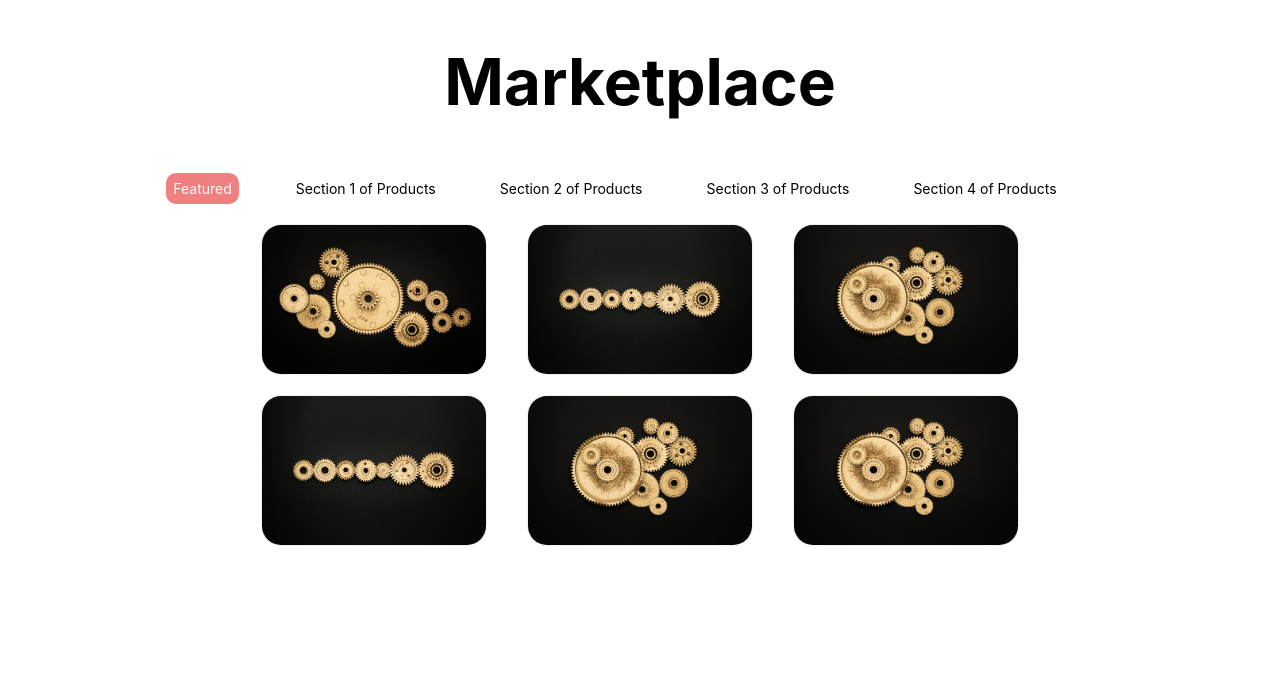
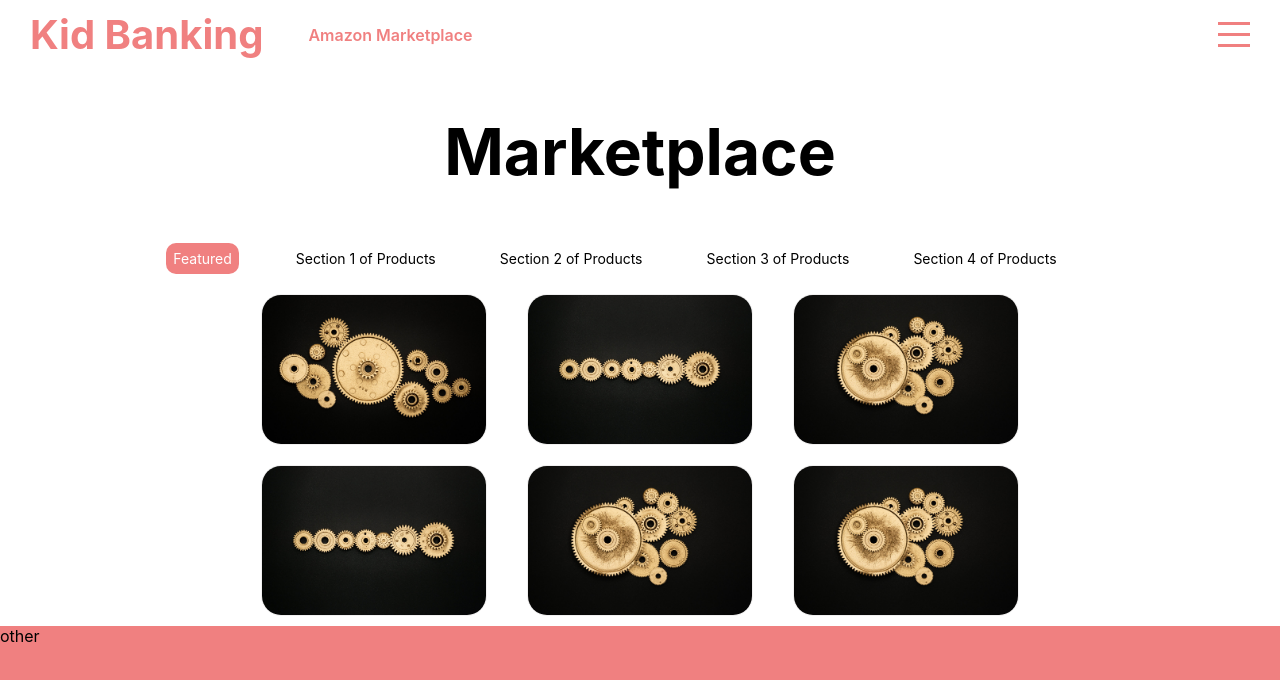
Before and after one commit to Bullmeza/piggybank, a React (Create React App) app in the folder Client/: page /marketplace in a window 1280 px wide. Shown: the top 680 px of the page. Built offline with nearby package versions, Linux system fonts and the light colour scheme.

Commit message:
Added topbar and switching between pages

```diff
--- a/Client/src/App.js
+++ b/Client/src/App.js
@@ -6,17 +6,32 @@ import Marketplace from "./components/marketplace/marketplace";
 import Settings from "./components/settings/settings";
 import Other from "./components/other/other";
 import Cart from "./components/cart/cart";
+import Topbar from "./components/topbar/Topbar";
+import Menu from "./components/menu/Menu";
+
+import "./app.scss"
+import { useState } from "react";
 
 function App() {
+
+  const [menuOpen,setMenuOpen] = useState(false);
+
   return (
+
+    <div className="extendPage">
       <Switch>
         <Route path="/" component={Login} exact />
+        <div className="app">
+        <Topbar menuOpen={menuOpen} setMenuOpen={setMenuOpen}/>
+        <Menu menuOpen={menuOpen} setMenuOpen={setMenuOpen}/>
         <Route path="/dashboard" component={Dashboard} />
         <Route path="/marketplace" component={Marketplace} />
         <Route path="/settings" component={Settings} />
         <Route path="/cart" component={Cart} />
         <Route component={Other} />
+        </div>
       </Switch>
+    </div>
   );
 }
 
--- /dev/null
+++ b/Client/src/app.scss
@@ -0,0 +1,32 @@
+.extendPage{
+
+    height: 100vh;
+
+    .app{
+
+        width: 100%;
+
+        /* Need to keep the topbar visible*/
+        height: calc(100vh - 70px);
+        background-color: lightcoral; // use theme colour normally from global
+        position: relative;
+
+        top: 70px; // Normally, this would be at 70px, without the scroll container existing
+        bottom: 0; // added to remove bottom portions
+        overflow-y: hidden;
+
+        overflow: hidden;
+
+        scrollbar-width: none; // for firefox
+
+        &::-webkit-scrollbar{
+            display: none; // for chrome, and etc...
+        }
+
+        /* Makes EACH (meaning of "*") component take up it's full height and section
+        on the page */
+        width: 100vw;
+        height: calc(100vh - 70px);
+    }
+
+}
--- /dev/null
+++ b/Client/src/components/menu/Menu.js
@@ -0,0 +1,34 @@
+import "./menu.scss"
+
+
+export default function Menu({ menuOpen, setMenuOpen }) {
+    return (
+
+        // if the menuOpen variable is true (which is possible from cliking the topbar menu three lines), make it use active class, so the menu is visible
+        <div className={"menu " + (menuOpen && "active") }>
+            <ul>
+
+                {/* Not the best practice, since normally you should components so you only need to call onClick function once.
+                Nonetheless, this onclick turns the menu off after the click a navigation area, so it gets out of the way.
+                i.e. you click a section, like "home", and it will take you there and make the menu sidebar disappear */}
+
+                <li onClick={()=>setMenuOpen(false)}>
+                    <a href="dashboard">Dashboard</a>
+                </li>
+                <li onClick={()=>setMenuOpen(false)}>
+                    <a href="marketplace">Marketplace</a>
+                </li>
+                <li onClick={()=>setMenuOpen(false)}>
+                    <a href="cart">Cart</a>
+                </li>
+                <li onClick={()=>setMenuOpen(false)}>
+                    <a href="settings">Settings</a>
+                </li>
+                <li onClick={()=>setMenuOpen(false)}>
+                    <a href="/ ">Logout</a>
+                </li>
+            </ul>
+
+        </div>
+    )
+}
--- /dev/null
+++ b/Client/src/components/menu/menu.scss
@@ -0,0 +1,65 @@
+.menu{
+    width: 300px;
+    height: 100vh;
+    background-color: lightcoral; // main colour
+
+    // keep the menu in a fixed position, even when scrolling
+    position: fixed;
+
+    // initial position is at the top right
+    top: 0;
+
+    // so basically it is off the screen at the very right intially (not visible)
+    right: -300px;
+
+    // bring the menu to the front so it's visible
+    z-index: 2;
+
+    // stops overdlow and completely takes up needed space
+    display: flex;
+
+    // i.e. it is flexing vertically to take up all the avaialble and allowed vertical space
+    flex-direction: column;
+    align-items: center;
+
+    //evenly spreads the space between items in the area
+    justify-content: center;
+
+    // showing a slow transition to make it an animation as the menu opens
+    transition: all 1s ease;
+
+    &.active{
+
+        // brings the menu bar into visibility, by moving it to the visible part of the screen
+        right: 0;
+    }
+
+    ul{
+        margin: 0;
+        padding: 0;
+        list-style: none; // removes the bullet point symbols from the list
+        font-size: 30px;
+        font-weight: 300;
+        color: white;
+
+        // makes the width of text 60% of total menu width. Helps to stop text from adjusting and becoming wider when it becomes bold.
+        width: 60%;
+
+        li{
+            margin-bottom: 25px;
+            a{
+                // inherits the font size and colors from the ul info above. Not from the global css file
+                font-size: inherit;
+                color: inherit;
+
+                text-decoration: none; // removes underline
+            }
+
+            &:hover{
+                font-weight: 500;
+            }
+
+        }
+    }
+
+}
--- /dev/null
+++ b/Client/src/components/topbar/Topbar.js
@@ -0,0 +1,27 @@
+import "./topbar.scss";
+
+// taking setMenuOpen and menuOpen as props from App.js
+// you use setMenuOpen as a function, and use menuOpen as a variable
+export default function Topbar({menuOpen, setMenuOpen}) {
+    return (
+        // if the menu is open (menuOpen is true), add active to the line, therefore, actively showing the menu
+        <div className={"topbar " + (menuOpen && "active")}>
+            <div className="wrapper">
+                <div className="left">
+                    <a href="dashboard" className="logo">Kid Banking</a>
+                    <div className="itemContainer">
+                        <a href={"https://amazon.com"} rel="noreferrer" target="_blank" className="social">Amazon Marketplace</a>
+                    </div>
+                </div>
+                <div className="right">
+                    {/* if they click the three lines, switch the menu from open to close or close to open, i.e. the opposite of the current state */}
+                    <div className="hamburger" onClick={()=>setMenuOpen(!menuOpen)}>
+                        <span className="line1"></span>
+                        <span className="line2"></span>
+                        <span className="line3"></span>
+                    </div>
+                </div>
+            </div>
+        </div>
+    )
+}
--- /dev/null
+++ b/Client/src/components/topbar/topbar.scss
@@ -0,0 +1,130 @@
+.topbar{
+    width: 100%;
+    height: 70px;
+
+    overflow-y: hidden;
+    background-color: white;
+    color: lightcoral; // main colour Enghack
+    position: fixed;
+    top: 0;
+
+    /* Z-index brings the topbar to the front when scrolling (i.e. it stays
+    when you scroll down) */
+
+    // it is at index 3 to make it above the menu bar, which is on index 2
+    z-index: 3;
+
+    // takes 1 sec to make the change slowly, like an animation
+    transition: all 1s ease;
+
+    .wrapper{
+
+        // 10px padding from top/bottom and 30 px padding from left/right
+        padding: 10px 30px;
+
+        // Makes all the things listed in the topbar horizontal, no longer listed in vertical order
+        display: flex;
+
+        align-items: center;
+
+        // centers the items to their respective left/right side of the page
+        justify-content: space-between;
+
+        .left{
+
+            // show the left side
+            display: flex;
+            align-items: center;
+
+            .logo{
+                font-size: 40px;
+                font-weight: 700;
+                text-decoration: none;  // removes the underline in the link for the name
+
+                // inherit the color from the topbar main color parameters above
+                color: inherit;
+                margin-right: 40px;
+
+                &:hover{
+                    color: lightcoral; // main colour engahack
+                }
+            }
+
+            .itemContainer{
+                display: flex;
+                align-items: center;
+
+                margin: 5px;
+
+                .social{
+                    text-decoration: none;
+                    font-weight: 600;
+                    color: inherit;
+
+                    &:hover{
+                        color: lightcoral; // theme colour
+                    }
+                }
+
+                span{
+                    font-size: 15px;
+                    font-weight: 500;
+                }
+
+            }
+        }
+
+        .right{
+
+            .hamburger{
+                width: 32px;
+                height: 25px;
+                display: flex; // displays the line
+                flex-direction: column; // makes you see each line completely in vertical size together (no seperation)
+                justify-content: space-between; // evenly adds spaces between each vertical line so you see them seperately
+                cursor: pointer;
+
+                span{
+                    width: 100%;
+                    height: 3px;
+                    background-color: lightcoral; // main colour enghack
+
+                    //changes the origin to rotate the top line from left
+                    transform-origin: left;
+
+                    // takes two seconds to animate
+                    transition: all 2s ease;
+                }
+            }
+        }
+
+    }
+
+    &.active{
+
+        // Inverts colours (so now the topbar is blue and text is white)
+        background-color: lightcoral; // main colour enghack
+        color: white;
+
+        .hamburger{
+            span{
+                // makes the first line visible in the hamburger
+                &:first-child{
+                    background-color: white;
+                    transform: rotate(45deg);
+                }
+
+                // makes the second line visible from hamburger
+                &:nth-child(2){
+                    opacity: 0;
+                }
+                // makes the last line visible in the hamburger
+                &:last-child{
+                    background-color: white;
+                    transform: rotate(-45deg);
+                }
+            }
+        }
+
+    }
+}
```
Lines whose indentation alone changed are shown as unchanged.
